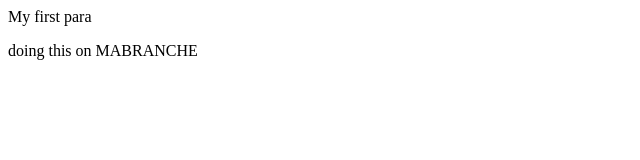
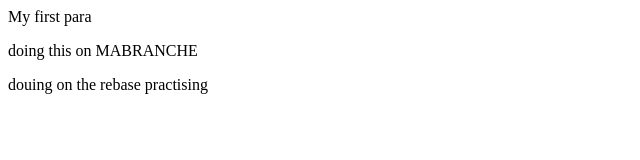
Before and after one commit to gspaul6/formation-git-sample, a plain HTML site: page index.html in a window 1280 px wide. Shown: the whole page, without its empty margins (0-640 px from the left). Drawn offline with Linux system fonts and the light colour scheme.

Commit message:
9 commit for practise rebase

```diff
--- a/index.html
+++ b/index.html
@@ -5,5 +5,6 @@
 	<body>
 		<p>My first para</p>
 		<p>doing this on MABRANCHE</p>
-		</body>
+                 <p> douing on the rebase practising</p>
+	</body>
 </html>
```
Also changed, not shown: playground.txt.
